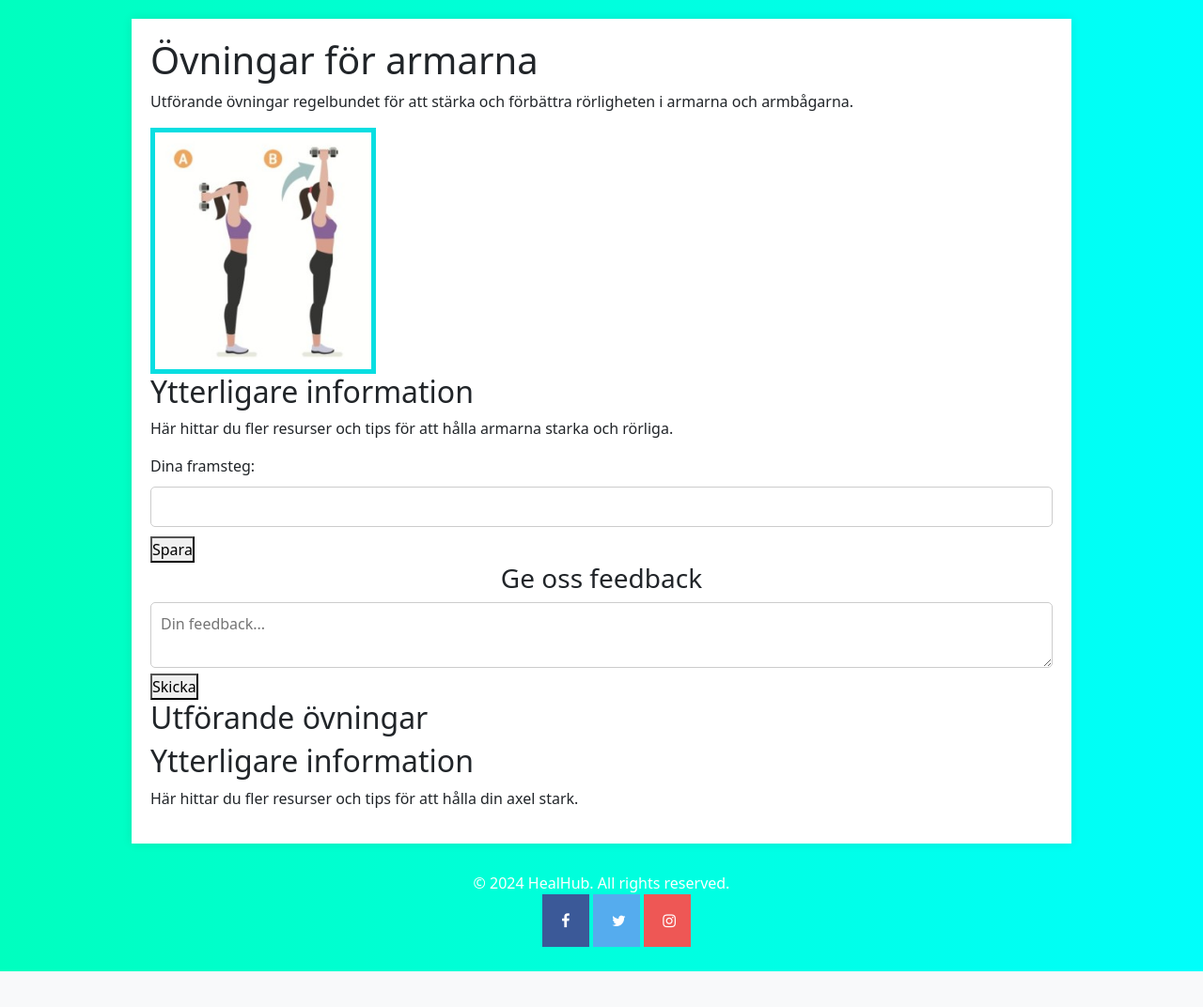
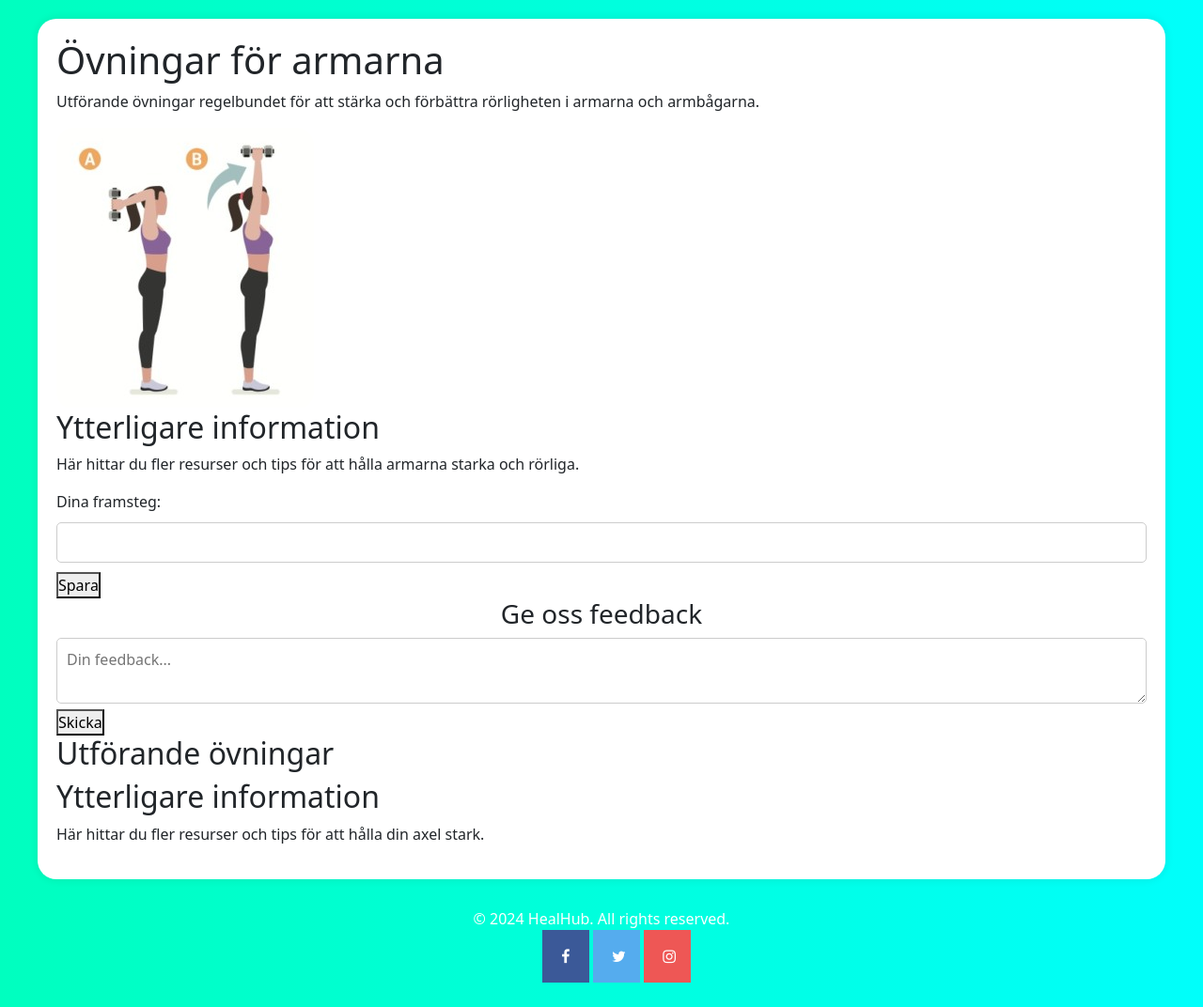
Before and after one commit to BenjaminAston/HealHub, a Flask app: page /harm.html in a window 1280 px wide. Shown: the part 96-1168 px from the top of the page at 94% size. Before the commit the page ends 1130 px from the top, so only its background shows below. Run offline with Flask 3, Linux system fonts and the light colour scheme.

Commit message:
Update style.css

```diff
--- a/HealHub_code/static/css/style.css
+++ b/HealHub_code/static/css/style.css
@@ -85,13 +85,14 @@ button.btn.btn-outline-success:hover{
 
 /* Style the main content */
 main {
-    max-width: 1000px;
+    max-width: 1200px;
     margin: 20px auto;
     padding: 20px; /* Update padding */
     background-color: #fff;
     box-shadow: 0px 0px 10px rgba(0, 0, 0, 0.1);
     text-align: left;
     overflow: hidden; /* Add overflow property to contain floated elements */
+    border-radius: 20px;
 }
 /* Add this CSS to your style.css file */
 #about img {
@@ -99,7 +100,8 @@ main {
     max-width: 25%; /* Adjust this value as per your design */
     height: auto;
     margin: 0 auto; /* Center the image horizontally */
-    border: 5px solid #09dee1;
+    border-radius: 20px;
+    /* border: 5px solid #09dee1; */
   }
 
 main>img{
```
